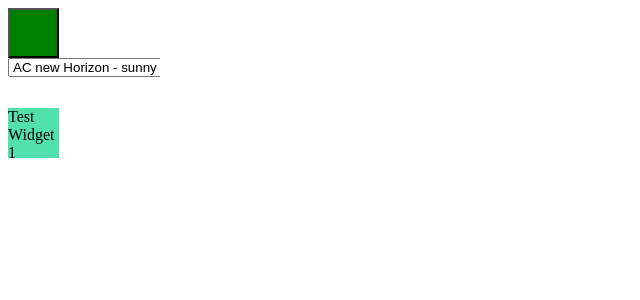
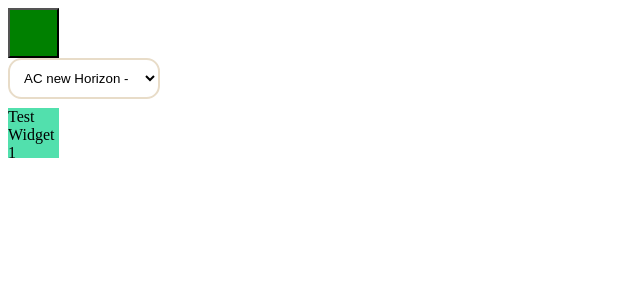
Before and after one commit to orkeilius/chill-camp, a React (Vite) app: page / in a window 1280 px wide. Shown: the top 300 px of the page, without its empty margins (0-640 px from the left). Built offline with nearby package versions, Linux system fonts and the light colour scheme.

Commit message:
feat (defautl-widget): add styling for playlist selector

```diff
--- a/src/css/MainPage.css
+++ b/src/css/MainPage.css
@@ -1,3 +1,8 @@
 .react-grid-layout > * {
     overflow: clip;
 }
+
+:root {
+    --theme-primary-button: #ffffff;
+    --theme-primary-border: #e8dcc8;
+}
--- /dev/null
+++ b/src/mod/Default/PlaylistSelectorWidget.css
@@ -0,0 +1,7 @@
+select {
+    width: 100%;
+    padding: 0.75em;
+    background: var(--theme-primary-button);
+    border: 2px solid var(--theme-primary-border);
+    border-radius: 1em;
+}
--- a/src/mod/Default/PlaylistSelectorWidget.tsx
+++ b/src/mod/Default/PlaylistSelectorWidget.tsx
@@ -3,6 +3,7 @@ import { Widget } from "../../interface/widget";
 import mainTrackService from "../../services/mainTrackService";
 import { Playlist } from "../../interface/Playlist";
 import modService from "../../services/modService";
+import "./PlaylistSelectorWidget.css";
 
 export const PlaylistSeletorWidget: Widget = {
     name: "Playlist slector",
```
